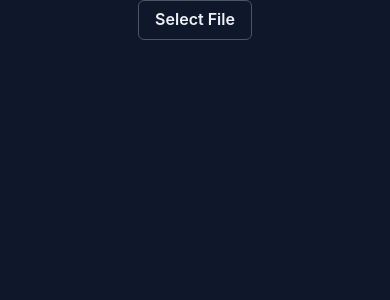
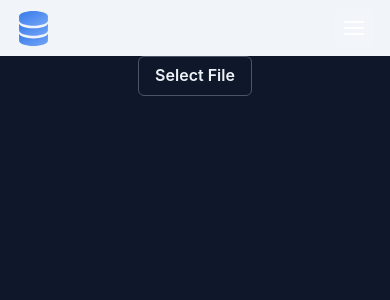
Before and after one commit to danielsteman/xlsx-append-only, a Next.js app: page /workspace in a window 390 px wide. Shown: the top 300 px of the page. Built offline with nearby package versions, Linux system fonts and the light colour scheme.

Commit message:
add mobile menu

```diff
--- a/package.json
+++ b/package.json
@@ -9,6 +9,7 @@
     "lint": "next lint"
   },
   "dependencies": {
+    "@chakra-ui/icons": "^2.1.1",
     "@chakra-ui/next-js": "^2.2.0",
     "@chakra-ui/react": "^2.8.2",
     "@emotion/react": "^11.11.4",
--- a/src/app/workspace/page.tsx
+++ b/src/app/workspace/page.tsx
@@ -1,9 +1,30 @@
 "use client";
 
+import { Box, Button, Flex, IconButton, Spacer } from "@chakra-ui/react";
 import { UploadFile } from "../upload-file";
+import Logo from "../components/logo";
+import { RxHamburgerMenu } from "react-icons/rx";
+import { FaHamburger } from "react-icons/fa";
+import { GiHamburger } from "react-icons/gi";
+import { HamburgerIcon } from "@chakra-ui/icons";
 
 const Workspace = () => {
-  return <UploadFile />;
+  return (
+    <Box>
+      <Flex flexDir="row" p={2} px={4} bgColor={"slate.100"} align="center">
+        <Logo />
+        <Spacer />
+        <IconButton
+          p={0}
+          size="md"
+          icon={<HamburgerIcon />}
+          aria-label={"menu"}
+          fontSize="24px"
+        ></IconButton>
+      </Flex>
+      <UploadFile />
+    </Box>
+  );
 };
 
 export default Workspace;
```
Also changed, not shown: 1 other file (tests, documents, lock files or other folders).
